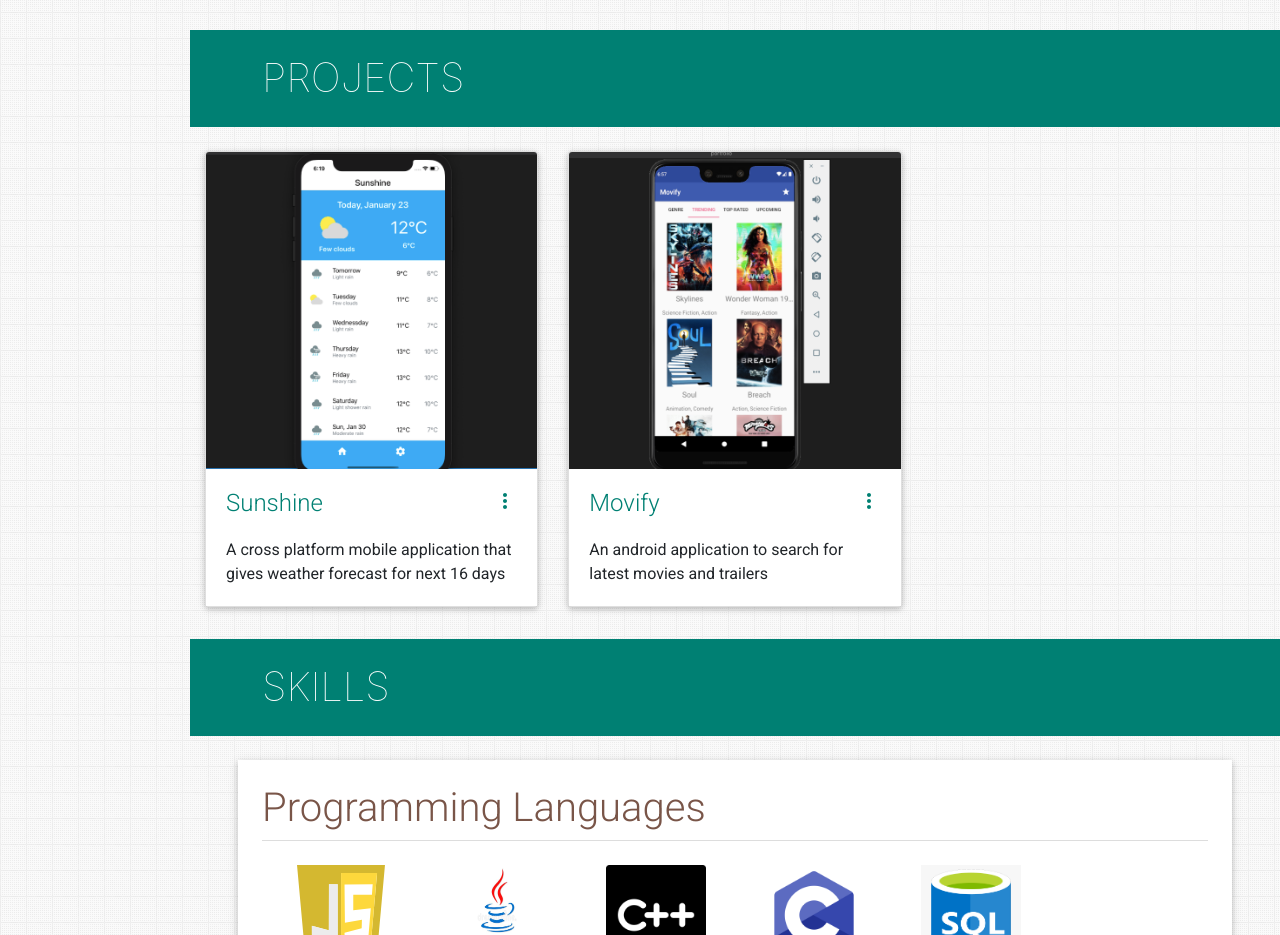
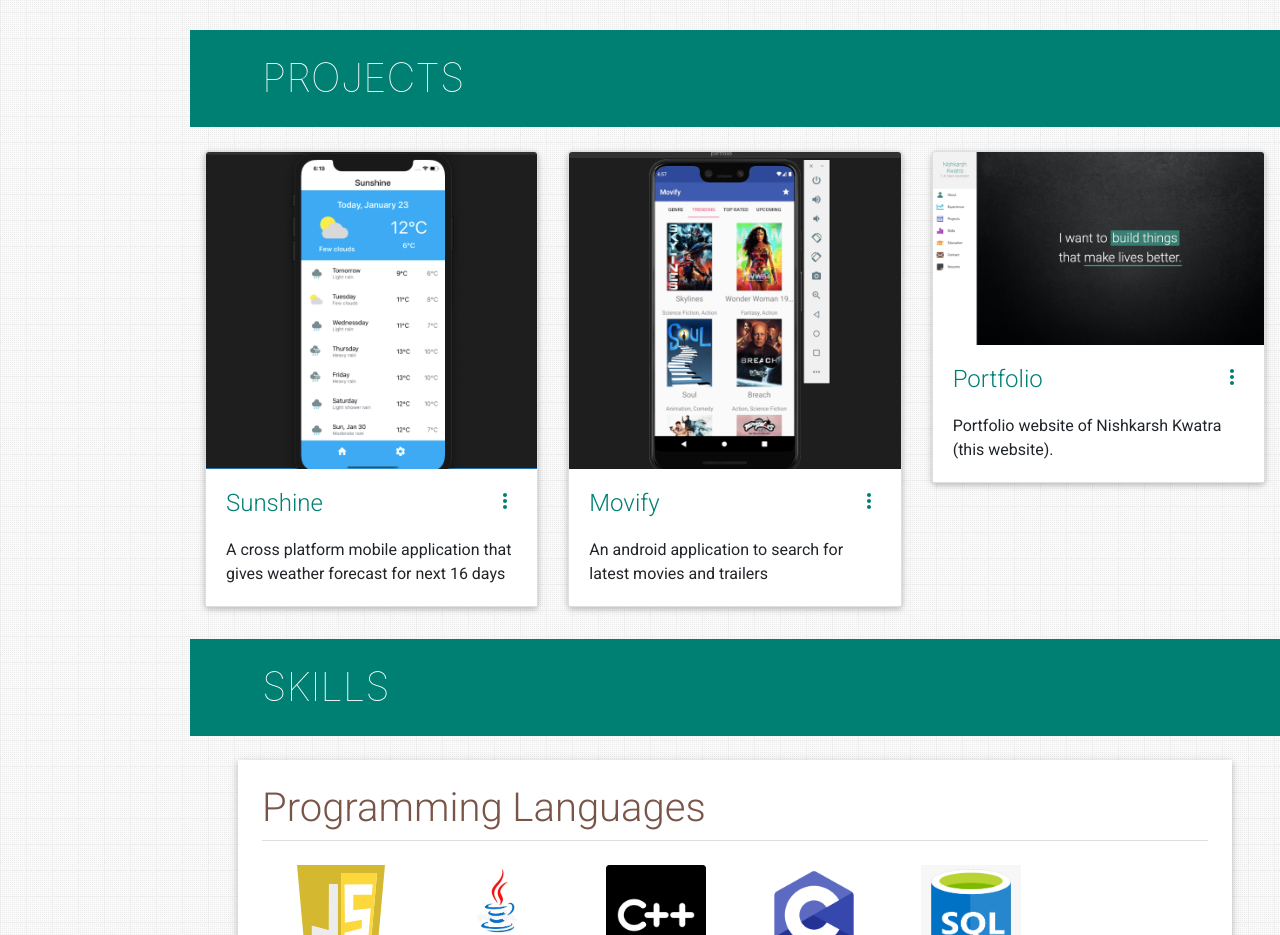
Before and after one commit to NKwatra/portfolio, a Next.js app: page / in a window 1280 px wide. Shown: the part 2900-3835 px from the top of the page. Built offline with nearby package versions, Linux system fonts and the light colour scheme.

Commit message:
Add: link to portfolio website

```diff
--- a/src/components/Project.js
+++ b/src/components/Project.js
@@ -34,6 +34,14 @@
       "SQLite Database for storing favourites for offline viewing.",
       "Used ViewPager and Fragments for tabs and screens.",
     ],
+  },
+  {
+    title: "Portfolio",
+    github: "https://github.com/NKwatra/Protfolio",
+    live: "https://portfolio-six-gilt.vercel.app",
+    desc: "Portfolio website of Nishkarsh Kwatra (this website).",
+    cover: "/portfolio.png",
+    techStack: ["Developed using <strong>NextJs</strong> and bootsrap."],
   },
 ];
 
```
Also changed, not shown: public/portfolio.png (added).
